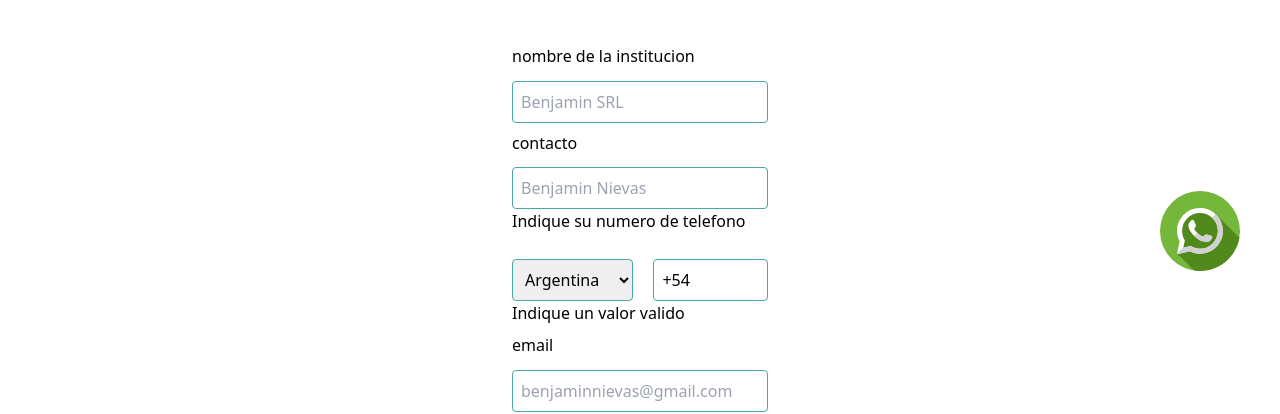
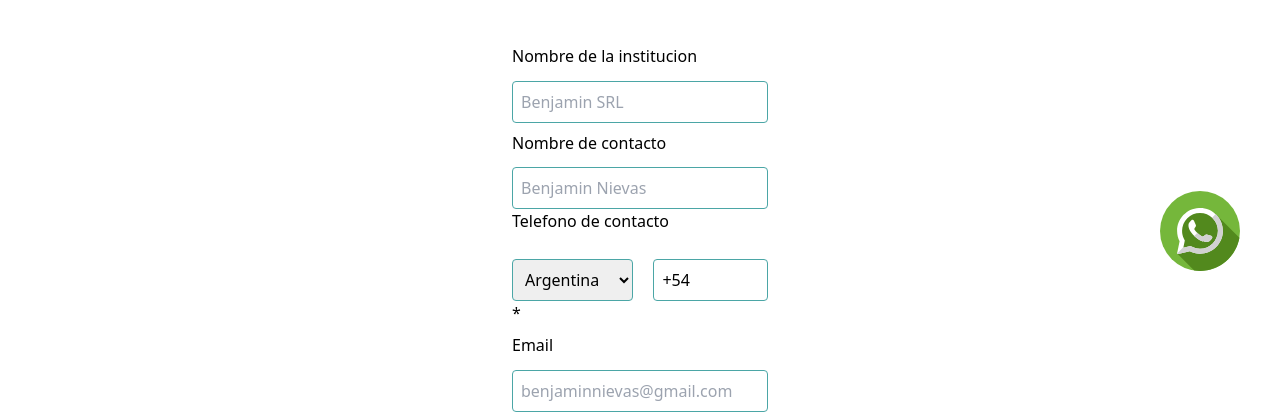
Before and after one commit to mathxlat/dynamai, a React (Create React App) app: page /organizacion in a window 1280 px wide. Shown: the part 489-903 px from the top of the page. Built offline with nearby package versions, Linux system fonts and the light colour scheme; no server answers.

Commit message:
labels modificados

```diff
--- a/src/components/forms/Formulario.js
+++ b/src/components/forms/Formulario.js
@@ -84,15 +84,15 @@ const uploadUser= () =>{
      <Form className='main--form'>
          {grupo === 'voluntariado'?
          null
-         : <TextInput name='institucion' label='nombre de la institucion' placeholder='Benjamin SRL' maxlength='20'/>
+         : <TextInput name='institucion' label='Nombre de la institucion' placeholder='Benjamin SRL' maxlength='20'/>
          }
-          <TextInput name='contacto' label='contacto' placeholder='Benjamin Nievas' maxlength='20'/>
-          <label name='telefono'>Indique su numero de telefono</label>
+          <TextInput name='contacto' label='Nombre de contacto' placeholder='Benjamin Nievas' maxlength='20'/>
+          <label name='telefono'>Telefono de contacto</label>
           <PhoneInput limitMaxLength defaultCountry='AR' name='telefono' placeholder='ingrese su numero' onChange={setTelefono} value={telefono} error={telefono ? (isPossiblePhoneNumber(telefono) ? undefined : 'Invalid phone number') : 'Phone number required'} international   countryCallingCodeEditable={false}/>
-          {telefono && isPossiblePhoneNumber(telefono) ? null : 'Indique un valor valido'}
-          <TextInput name='email' label='email' placeholder='benjaminnievas@gmail.com' maxlength='40'/>
+          {telefono && isPossiblePhoneNumber(telefono) ? null : '*'}
+          <TextInput name='email' label='Email' placeholder='benjaminnievas@gmail.com' maxlength='40'/>
           <div className='optional--box'>
-            <label className='optional--label'>mensaje opcional</label>
+            <label className='optional--label'>mensaje (opcional)</label>
             <input className='optional--message'   value={mensaje} onChange={onInputMessage}/>
             <button className='main--form_btn' type='submit'>ENVIAR</button>
           </div>
@@ -101,7 +101,7 @@ const uploadUser= () =>{
 : <div className='send--message-box'>
     <img className='image-mother' src='img/Png/mother.png' alt='dibujo de mujer'/>
     <h1 className='send--message-title'>Mensaje enviado</h1>
-    <p className='message--text'>Tu mensaje fue enviado correctamente !Pronto recibiras una respuesta¡</p>
+    <p className='message--text'>Tu mensaje fue enviado correctamente ¡Pronto recibiras una respuesta!</p>
     <Link to='/'><div className='btn--return-home'>Volver al inicio</div></Link>
 </div>
         }
```
